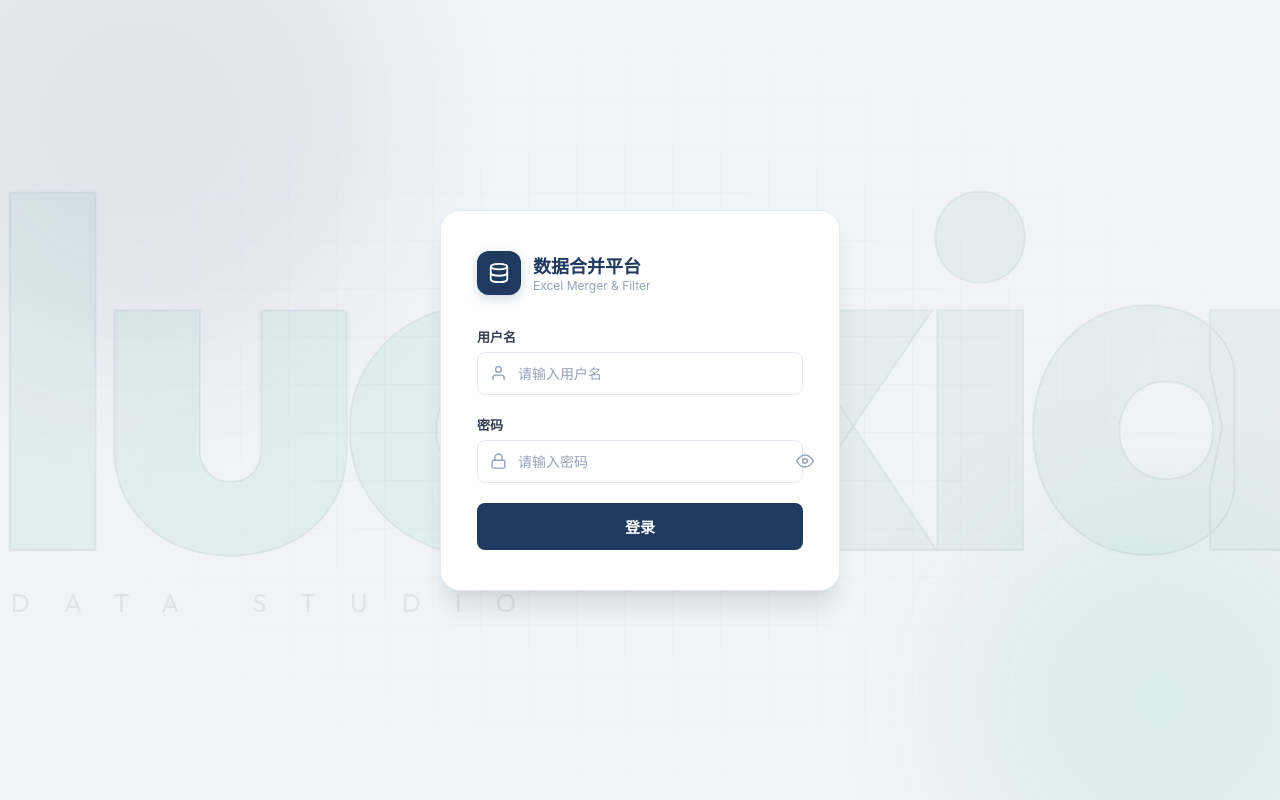
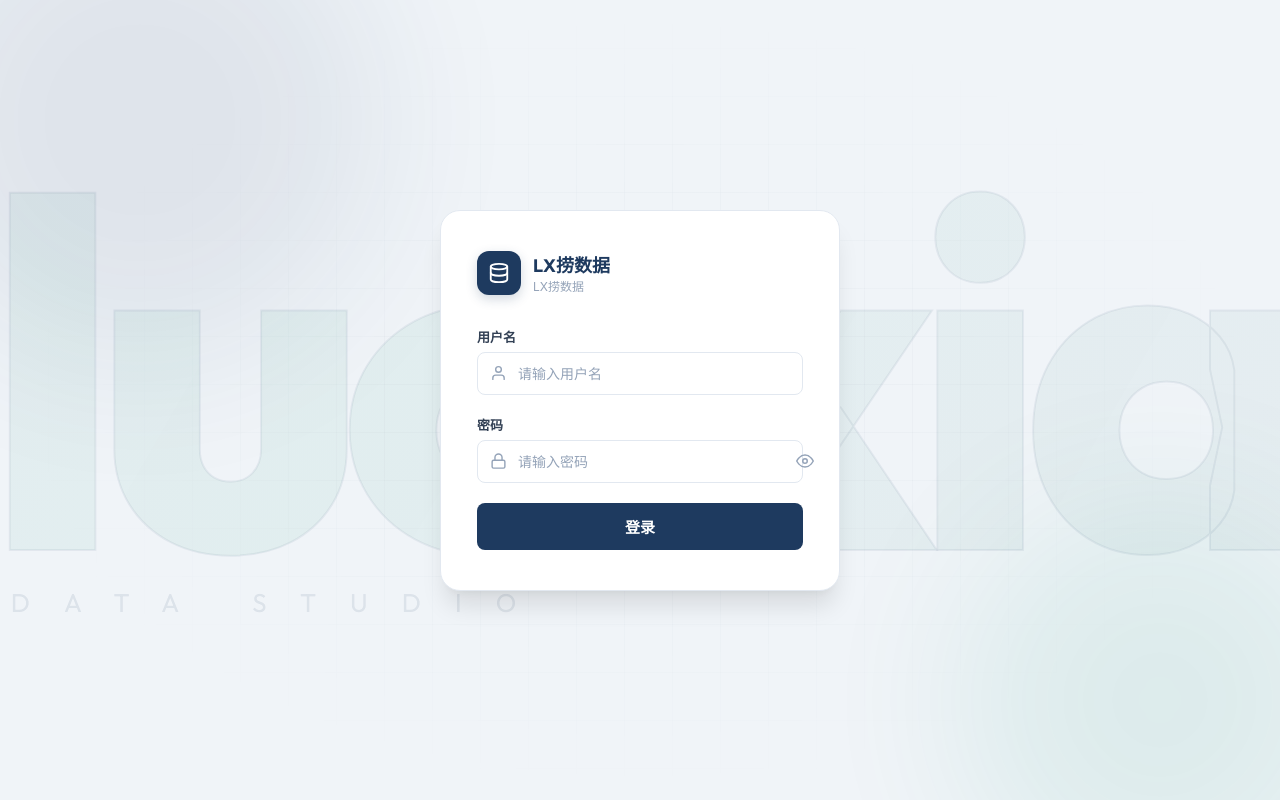
Before and after one commit to bitshift-byte/excel, a FastAPI app: page /login in a window 1280 px wide. Run offline with FastAPI, Linux system fonts and the light colour scheme.

Commit message:
feat: 软件名改为 LX捞数据

```diff
--- a/app.py
+++ b/app.py
@@ -699,7 +699,7 @@ if __name__ == "__main__":
 
         threading.Thread(target=_run_server, daemon=True).start()
         webview.create_window(
-            "Excel 合并平台",
+            "LX捞数据",
             f"http://127.0.0.1:{port}",
             width=1280,
             height=820,
--- a/templates/index.html
+++ b/templates/index.html
@@ -3,7 +3,7 @@
 <head>
 <meta charset="UTF-8">
 <meta name="viewport" content="width=device-width, initial-scale=1.0">
-<title>Excel 数据合并筛选平台</title>
+<title>LX捞数据</title>
 <link href="https://fonts.googleapis.com/css2?family=Outfit:wght@300;400;500;600;700;800&display=swap" rel="stylesheet">
 <link rel="stylesheet" href="/static/style.css">
 </head>
@@ -42,8 +42,8 @@
         <svg><use href="#i-database"/></svg>
       </div>
       <div>
-        <div class="name">数据合并平台</div>
-        <div class="sub">Excel Merger & Filter</div>
+        <div class="name">LX捞数据</div>
+        <div class="sub">LX捞数据</div>
       </div>
     </div>
     <nav class="sidebar-nav">
--- a/templates/login.html
+++ b/templates/login.html
@@ -3,7 +3,7 @@
 <head>
 <meta charset="UTF-8">
 <meta name="viewport" content="width=device-width, initial-scale=1.0">
-<title>登录 · 数据合并筛选平台</title>
+<title>登录 · LX捞数据</title>
 <link href="https://fonts.googleapis.com/css2?family=Outfit:wght@300;400;500;600;700;800&display=swap" rel="stylesheet">
 <style>
 :root{
@@ -193,8 +193,8 @@ body{font-family:var(--font-body);background:var(--bg);color:var(--text);min-hei
     <div class="logo-area">
       <div class="logo"><svg><use href="#i-database"/></svg></div>
       <div>
-        <div class="title">数据合并平台</div>
-        <div class="sub">Excel Merger & Filter</div>
+        <div class="title">LX捞数据</div>
+        <div class="sub">LX捞数据</div>
       </div>
     </div>
 
--- a/templates/mail.html
+++ b/templates/mail.html
@@ -3,7 +3,7 @@
 <head>
 <meta charset="UTF-8">
 <meta name="viewport" content="width=device-width, initial-scale=1.0">
-<title>邮件设置 - Excel 合并平台</title>
+<title>邮件设置 - LX捞数据</title>
 <link href="https://fonts.googleapis.com/css2?family=Outfit:wght@300;400;500;600;700;800&display=swap" rel="stylesheet">
 <link rel="stylesheet" href="/static/style.css">
 <style>
@@ -19,8 +19,8 @@
     <div class="sidebar-brand">
       <div class="logo"><svg><use href="#i-database"/></svg></div>
       <div>
-        <div class="name">数据合并平台</div>
-        <div class="sub">Excel Merger & Filter</div>
+        <div class="name">LX捞数据</div>
+        <div class="sub">LX捞数据</div>
       </div>
     </div>
     <nav class="sidebar-nav">
--- a/templates/results.html
+++ b/templates/results.html
@@ -3,7 +3,7 @@
 <head>
 <meta charset="UTF-8">
 <meta name="viewport" content="width=device-width, initial-scale=1.0">
-<title>处理结果 - Excel 合并平台</title>
+<title>处理结果 - LX捞数据</title>
 <link href="https://fonts.googleapis.com/css2?family=Outfit:wght@300;400;500;600;700;800&display=swap" rel="stylesheet">
 <link rel="stylesheet" href="/static/style.css">
 <style>
@@ -35,8 +35,8 @@
     <div class="sidebar-brand">
       <div class="logo"><svg><use href="#i-database"/></svg></div>
       <div>
-        <div class="name">数据合并平台</div>
-        <div class="sub">Excel Merger & Filter</div>
+        <div class="name">LX捞数据</div>
+        <div class="sub">LX捞数据</div>
       </div>
     </div>
     <nav class="sidebar-nav">
```
Also changed, not shown: .github/workflows/build-exe.yml.
